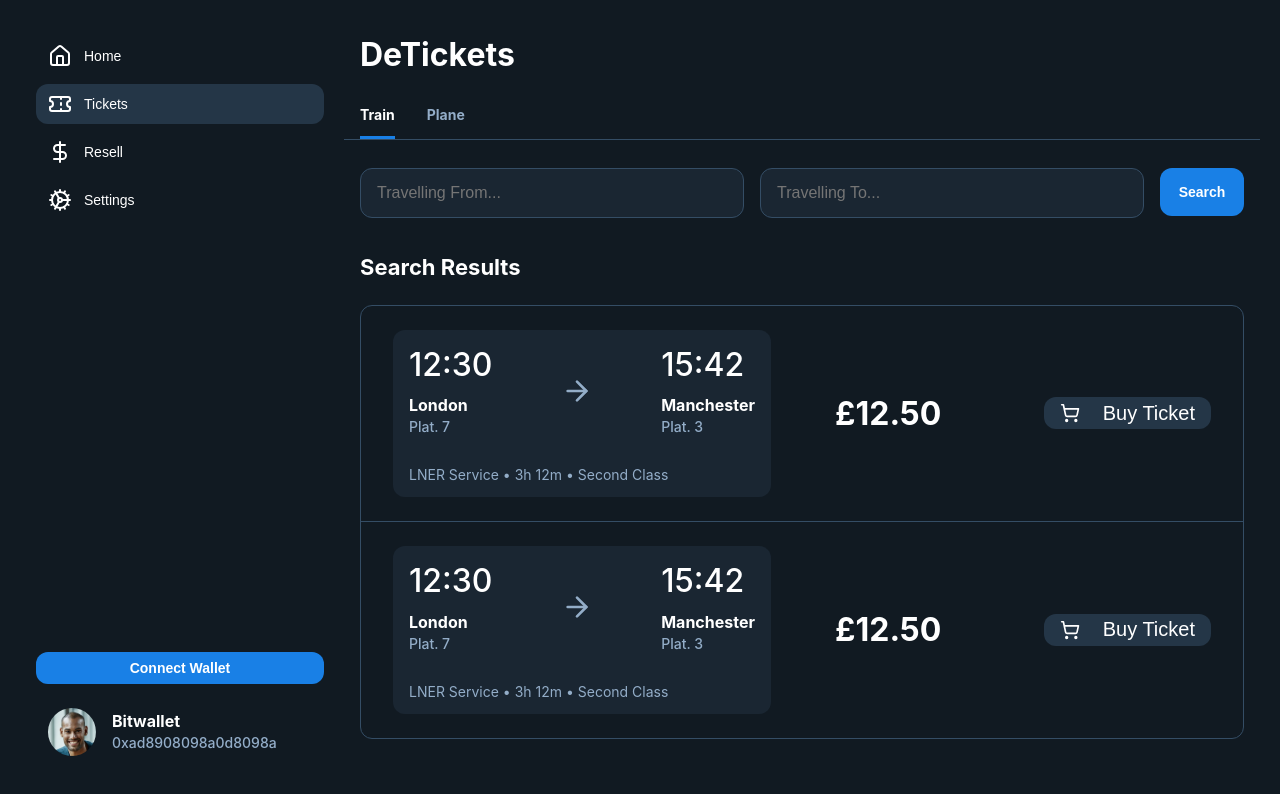
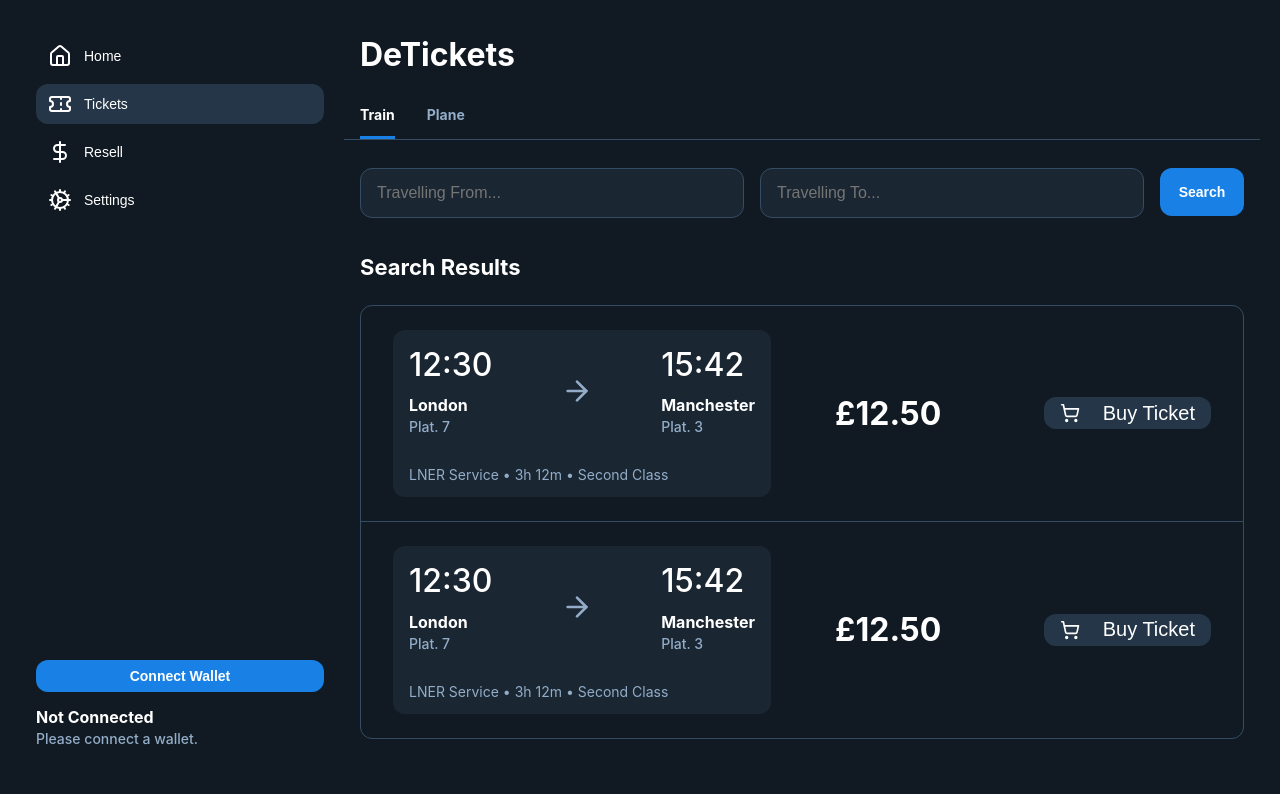
Before and after one commit to EonSolutions/Encode-Hackathon-2024.2, a Next.js app in the folder flare/: page /tickets in a window 1280 px wide. Shown: the top 794 px of the page. Built offline with nearby package versions, Linux system fonts and the light colour scheme.

Commit message:
User Login

```diff
--- a/flare/src/app/(pages)/layout.tsx
+++ b/flare/src/app/(pages)/layout.tsx
@@ -1,20 +1,9 @@
 import { Children } from "@/lib/types";
 import SidebarButton from "@/components/ui/SidebarButton";
-import {
-  ArrowUp,
-  ArrowUpDown,
-  Book,
-  Cog,
-  DollarSign,
-  HomeIcon,
-  LineChart,
-  Sprout,
-  Ticket,
-} from "lucide-react";
+import { Cog, DollarSign, HomeIcon, Ticket } from "lucide-react";
 
 import "@/styles/main.scss";
-import Image from "next/image";
-import ConnectWalletButton from "@/components/ui/ConnectWalletButton";
+import UserPanel from "@/components/ui/UserPanel";
 
 export default function MainLayout({ children }: Children) {
   return (
@@ -47,24 +36,7 @@ export default function MainLayout({ children }: Children) {
               </div>
 
               <div className="bottom-section">
-                <ConnectWalletButton />
-                <div className="external-links">
-                  <div className="nav-item">
-                    <div className="profile-container">
-                      <Image
-                        className="avatar"
-                        src="/avatar.png"
-                        width={32}
-                        height={32}
-                        alt="avatar"
-                      />
-                      <div className="profile-info">
-                        <p className="profile-name">Bitwallet</p>
-                        <p className="profile-email">0xad8908098a0d8098a</p>
-                      </div>
-                    </div>
-                  </div>
-                </div>
+                <UserPanel />
               </div>
             </div>
           </div>
--- a/flare/src/app/layout.tsx
+++ b/flare/src/app/layout.tsx
@@ -1,3 +1,4 @@
+import { UserProvider } from "@/components/provider/UserProvider";
 import { Children } from "@/lib/types";
 import type { Metadata } from "next";
 
@@ -9,7 +10,9 @@ export const metadata: Metadata = {
 export default function RootLayout({ children }: Children) {
   return (
     <html lang="en">
-      <body>{children}</body>
+      <body>
+        <UserProvider>{children}</UserProvider>
+      </body>
     </html>
   );
 }
--- a/flare/src/components/provider/UserProvider.tsx
+++ b/flare/src/components/provider/UserProvider.tsx
@@ -1,22 +1,22 @@
 "use client";
 
-import { UserContextType } from "@/lib/ctx/userctx";
+import UserContext, { User } from "@/lib/ctx/userctx";
 import { Children } from "@/lib/types";
 import { useState } from "react";
 
 export const UserProvider = ({ children }: Children) => {
-  const [user, setUser] = useState(null);
+  const [user, setUser] = useState<string>("");
 
-  const login = (userData: UserContextType) => {
-    setUser(userData); // Set user data when a user logs in
+  const login = (walletId: string) => {
+    setUser(walletId);
   };
 
   const logout = () => {
-    setUser(null); // Clear user data on logout
+    setUser("");
   };
 
   return (
-    <UserContext.Provider value={{ user, login, logout }}>
+    <UserContext.Provider value={{ walletId: user, login, logout }}>
       {children}
     </UserContext.Provider>
   );
--- a/flare/src/components/ui/ConnectWalletButton.tsx
+++ /dev/null
@@ -1,8 +0,0 @@
-"use client";
-
-export default function ConnectWalletButton() {
-  return <button className="connect-wallet" onClick={async () => {
-    const res = await window.ethereum.request({ method: "eth_requestAccounts" });
-    console.log(res);
-  }}>Connect Wallet</button>;
-}
--- /dev/null
+++ b/flare/src/components/ui/UserPanel.tsx
@@ -0,0 +1,42 @@
+"use client";
+
+import { useUser } from "@/lib/ctx/userctx";
+
+export default function UserPanel() {
+  const { walletId, login, logout } = useUser();
+
+  const loggedIn = walletId !== "";
+
+  return (
+    <div>
+      <button
+        className="connect-wallet"
+        onClick={async () => {
+          if (loggedIn) {
+            logout();
+            return;
+          } else {
+            const res = await window.ethereum.request({
+              method: "eth_requestAccounts",
+            });
+            if (res.length > 0) {
+              login(res[0]);
+            }
+          }
+        }}
+      >
+        {loggedIn ? "Disconnect Wallet" : "Connect Wallet"}
+      </button>
+      <div className="external-links">
+        <div className="profile-container">
+          <div className="profile-info">
+            <p className="profile-name">
+              {loggedIn ? "Connected" : "Not Connected"}
+            </p>
+            <p className="profile-email">{walletId || "Please connect a wallet."}</p>
+          </div>
+        </div>
+      </div>
+    </div>
+  );
+}
--- a/flare/src/lib/ctx/userctx.ts
+++ b/flare/src/lib/ctx/userctx.ts
@@ -1,8 +1,19 @@
-import { createContext } from 'react';
+import { createContext, useContext } from 'react';
 
-type User = { walletId: string; } | null;
+type User = {
+  walletId: string;
+  login: (walletId: string) => void;
+  logout: () => void;
+};
 
-const UserContext = createContext<User>(null);
+const UserContext = createContext<User>({
+  walletId: "",
+  login: () => {},
+  logout: () => {},
+});
+
+const useUser = () => useContext(UserContext);
 
 export default UserContext;
+export { useUser };
 export type { User };
--- a/flare/src/styles/main.scss
+++ b/flare/src/styles/main.scss
@@ -368,11 +368,13 @@ h2 {
   display: flex;
   gap: 16px;
   align-items: center;
+  padding: 16px 0;
 
   .profile-info {
     display: flex;
     flex-direction: column;
     gap: 4px;
+    max-width: 100%;
 
     .profile-name {
       color: $white;
@@ -388,13 +390,14 @@ h2 {
       font-weight: 500;
       line-height: 1.2;
       margin: 0;
+
+      max-width: 100%;
+
+      // Overflow is ...
+      white-space: nowrap;
+      overflow: hidden;
+      text-overflow: ellipsis;
     }
-  }
-
-  .avatar {
-    width: 48px;
-    height: 48px;
-    border-radius: 50%;
   }
 }
 
```
